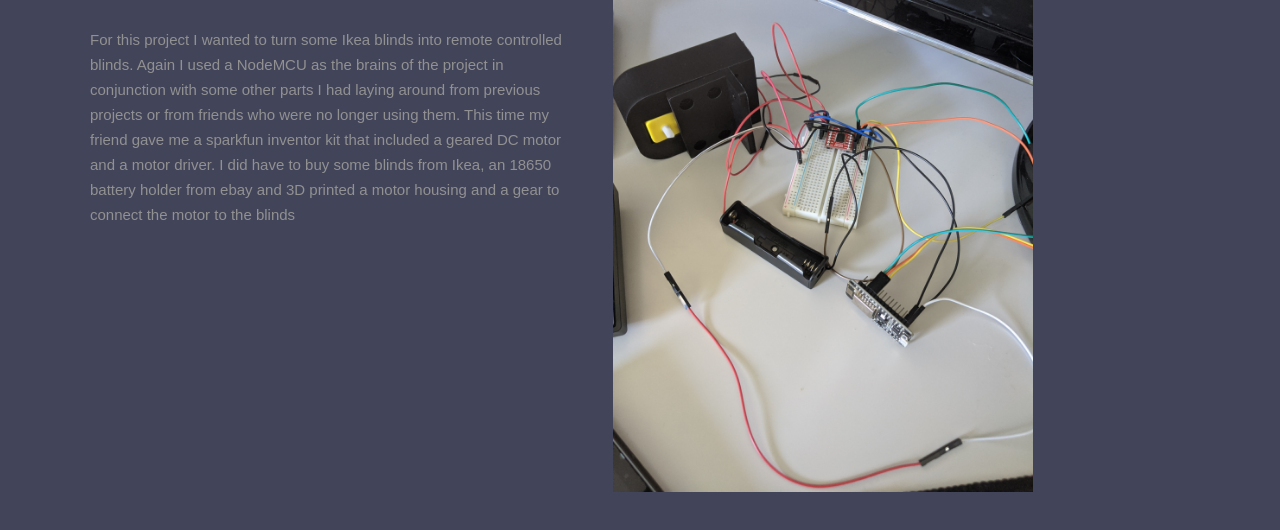
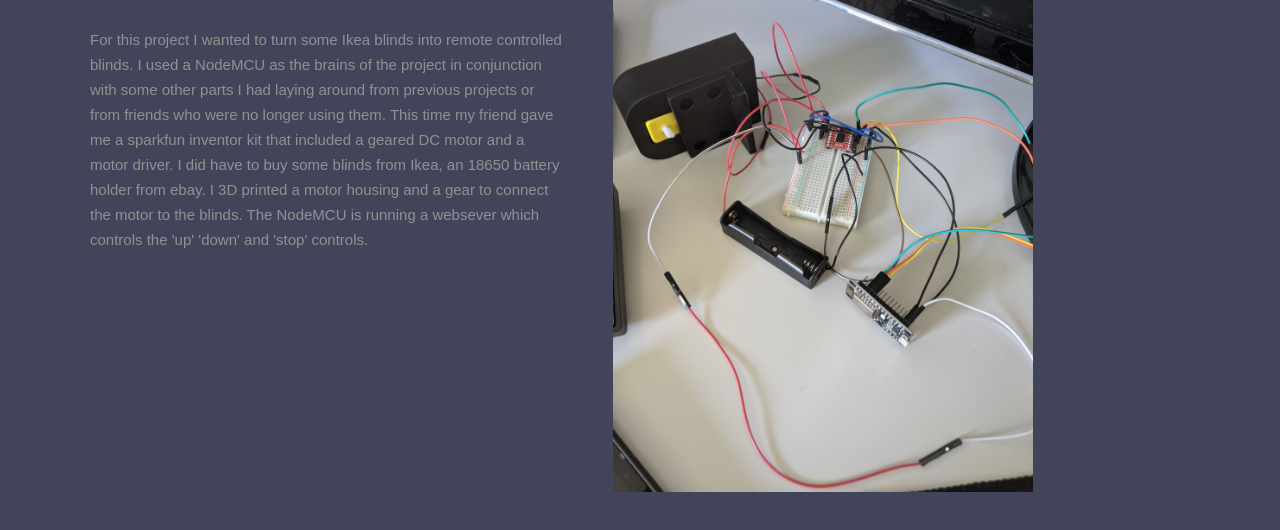
Before and after one commit to bweaver20/bweaver20.github.io, a plain HTML site: page blinds.htm in a window 1280 px wide. Shown: the part 248-778 px from the top of the page. Drawn offline with Linux system fonts and the light colour scheme.

Commit message:
Update blinds.htm

```diff
--- a/blinds.htm
+++ b/blinds.htm
@@ -28,7 +28,7 @@
         <div class="banner">
             <div class="text">
                <h1>Das Blinds</h1>
-                <p>For this project I wanted to turn some Ikea blinds into remote controlled blinds. Again I used a NodeMCU as the brains of the project in conjunction with some other parts I had laying around from previous projects or from friends who were no longer using them. This time my friend gave me a sparkfun inventor kit that included a geared DC motor and a motor driver. I did have to buy some blinds from Ikea, an 18650 battery holder from ebay and 3D printed a motor housing and a gear to connect the motor to the blinds<br><br>
+                <p>For this project I wanted to turn some Ikea blinds into remote controlled blinds. I used a NodeMCU as the brains of the project in conjunction with some other parts I had laying around from previous projects or from friends who were no longer using them. This time my friend gave me a sparkfun inventor kit that included a geared DC motor and a motor driver. I did have to buy some blinds from Ikea, an 18650 battery holder from ebay. I 3D printed a motor housing and a gear to connect the motor to the blinds. The NodeMCU is running a websever which controls the 'up' 'down' and 'stop' controls.<br><br>
                 </p>
                 </div>
                 <div class="picture">
```
